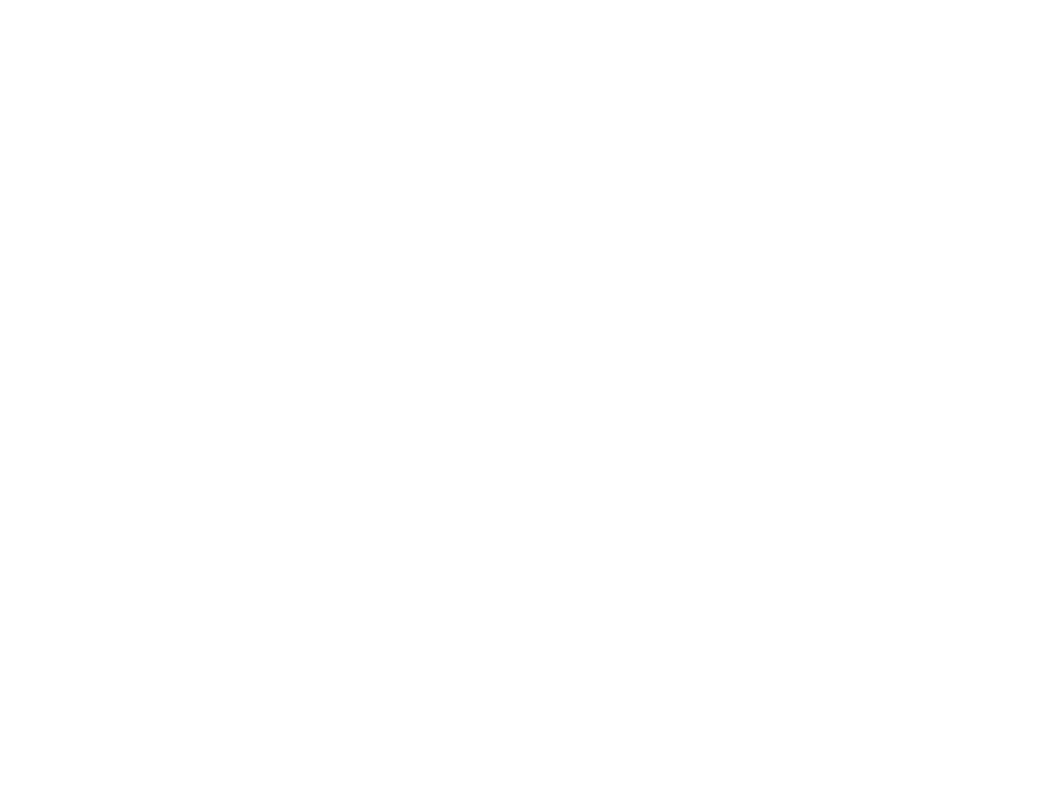
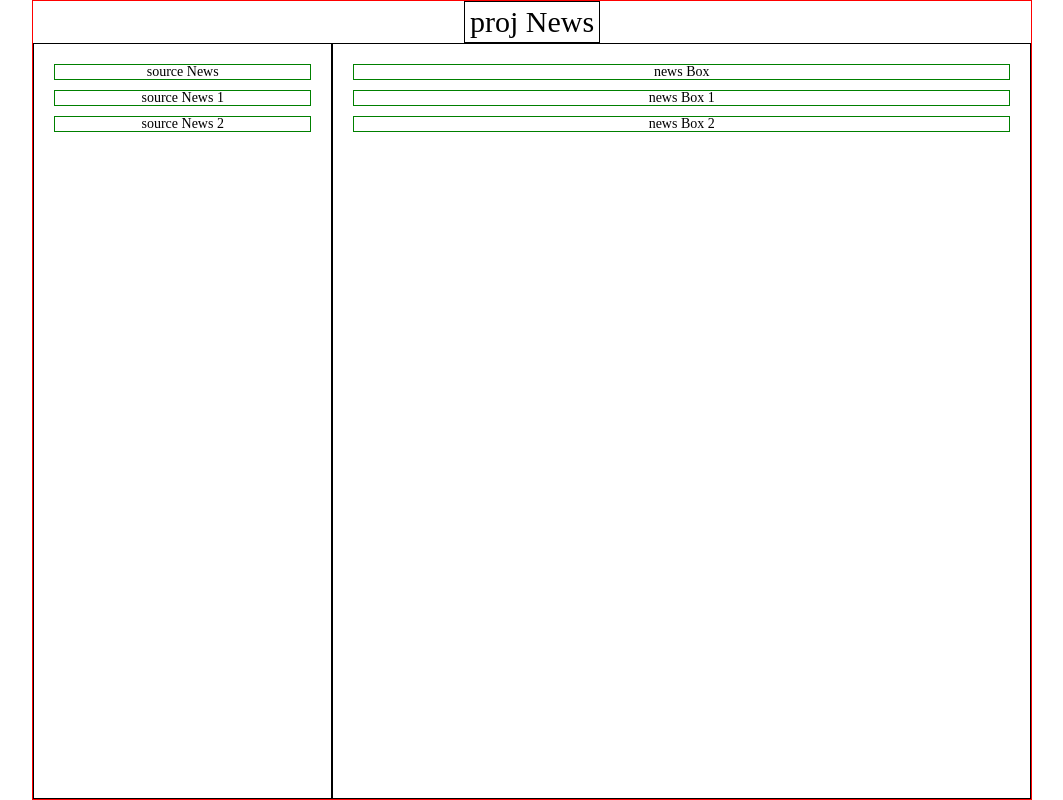
Before and after one commit to olegpl1993/projNews, a website built with webpack: page src/index.html in a window 1280 px wide. Shown: the whole page, without its empty margins (108-1171 px from the left). Built offline with nearby package versions, Linux system fonts and the light colour scheme.

Commit message:
feat: cteate template project

```diff
--- a/src/index.html
+++ b/src/index.html
@@ -6,7 +6,7 @@
     <meta http-equiv="X-UA-Compatible" content="IE=edge">
     <meta name="viewport" content="width=device-width, initial-scale=1.0">
     <link rel="icon" href="images/favicon.ico">
-    <title>Document</title>
+    <title>proj News</title>
 </head>
 
 <body>
--- a/src/index.ts
+++ b/src/index.ts
@@ -1,26 +1,61 @@
 import './styles/index.scss';
-import five from './ts/five';
-import People from './ts/people';
 
-const hi = 'Hell world ';
+// верстка приложения ---------------------------------------------------------
+const wrapper:HTMLDivElement = document.createElement('div');
+wrapper.classList.add('wrapper');
+document.body.appendChild(wrapper);
 
-const txt = 'some text';
-console.log(txt);
+const upperText:HTMLDivElement = document.createElement('div');
+upperText.classList.add('upperText');
+upperText.textContent = 'proj News';
+wrapper.appendChild(upperText);
 
-function plus (a:string, b:number) {
-    return a + b;
-}
-console.log(plus(hi, five));
+const section:HTMLDivElement = document.createElement('div');
+section.classList.add('section');
+wrapper.appendChild(section);
 
-const oleg:People = new People('Oleg', 28);
-const lena:People = new People('Lena', 33);
+const menuBox:HTMLDivElement = document.createElement('div');
+menuBox.classList.add('menuBox');
+section.appendChild(menuBox);
 
-oleg.setPass('abra357951');
+const contentBox:HTMLDivElement = document.createElement('div');
+contentBox.classList.add('contentBox');
+section.appendChild(contentBox);
 
-lena.setPass('kity159357')
-lena.sayName();
-lena.sayAge();
-lena.sayPass();
+//----------------------------------------------------------------------------
 
-console.log(oleg);
-console.log(lena);
+// источники новостей---------------------------------------------------------
+const source:HTMLDivElement = document.createElement('div');
+source.classList.add('source');
+source.textContent = 'source News';
+menuBox.appendChild(source);
+
+const source1:HTMLDivElement = document.createElement('div');
+source1.classList.add('source');
+source1.textContent = 'source News 1';
+menuBox.appendChild(source1);
+
+const source2:HTMLDivElement = document.createElement('div');
+source2.classList.add('source');
+source2.textContent = 'source News 2';
+menuBox.appendChild(source2);
+
+//-----------------------------------------------------------------------------
+
+// блоки новостей -------------------------------------------------------------
+const newsBox:HTMLDivElement = document.createElement('div');
+newsBox.classList.add('newsBox');
+newsBox.textContent = 'news Box';
+contentBox.appendChild(newsBox);
+
+const newsBox1:HTMLDivElement = document.createElement('div');
+newsBox1.classList.add('newsBox');
+newsBox1.textContent = 'news Box 1';
+contentBox.appendChild(newsBox1);
+
+const newsBox2:HTMLDivElement = document.createElement('div');
+newsBox2.classList.add('newsBox');
+newsBox2.textContent = 'news Box 2';
+contentBox.appendChild(newsBox2);
+
+//-----------------------------------------------------------------------------
--- a/src/styles/global.scss
+++ b/src/styles/global.scss
@@ -1,27 +1,48 @@
-$greyColor: rgb(100, 100, 100);
-
-html {
-    font-family: robotoReg;
-    color: $greyColor;
+.wrapper {
+    margin: 0 auto;
+    width: 1000px;
+    height: 100%;
+    display: flex;
+    flex-direction: column;
+    justify-content: space-around;
+    align-items: center;
+    border: 1px solid rgb(255, 0, 0);
 }
-
-.wrapper {
-    width: 1200px;
+.upperText {
+    font-size: 30px;
+    text-align: center;
+    padding: 5px;
+    border: 1px solid black;
+}
+.section {
+    display: flex;
+    flex-direction: row;
     height: 100%;
-    margin: 0 auto;
+    width: 100%;
+}
+.menuBox {
+    width: 30%;
+    height: 100%;
     border: 1px solid black;
     display: flex;
     flex-direction: column;
-    justify-content: center;
-    align-items: center;
-    gap: 20px;
+    gap: 10px;
+    padding: 20px;
 }
-
-.imgBox {
-    width: 500px;
-    height: 500px;
+.contentBox {
+    width: 70%;
+    height: 100%;
+    border: 1px solid black;
+    display: flex;
+    flex-direction: column;
+    gap: 10px;
+    padding: 20px;
 }
-
-.text {
-    font-size: 50px;
+.source {
+    border: 1px solid green;
+    text-align: center;
 }
+.newsBox {
+    border: 1px solid green;
+    text-align: center;
+}
--- a/src/ts/five.ts
+++ /dev/null
@@ -1,2 +0,0 @@
-const five = 5;
-export default five;
--- a/src/ts/people.ts
+++ /dev/null
@@ -1,22 +0,0 @@
-class People {
-    public name: string;
-    public age: number;
-    private pass: string;
-    constructor(name: string, age: number) {
-        this.name = name;
-        this.age = age;
-    }
-    setPass(pass: string) {
-        this.pass = pass;
-    }
-    sayPass() {
-        console.log(this.pass);
-    }
-    sayName() {
-        console.log(this.name);
-    }
-    sayAge() {
-        console.log(this.age);
-    }
-}
-export default People;
```
